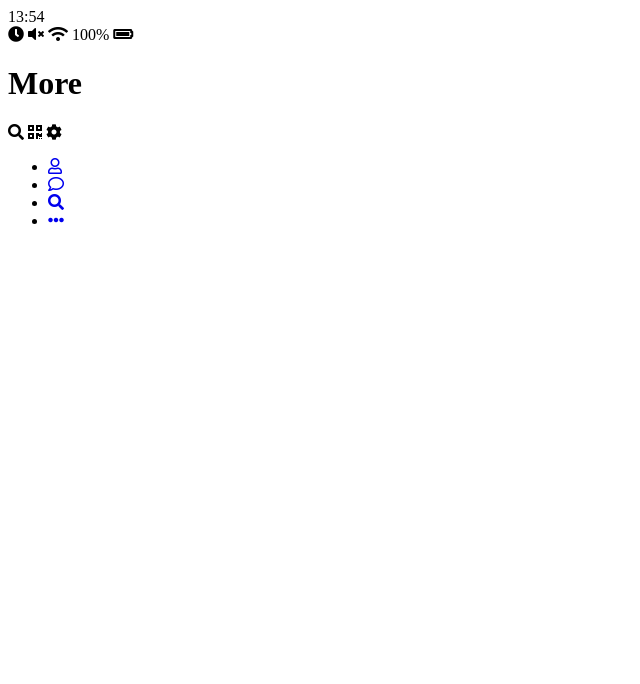
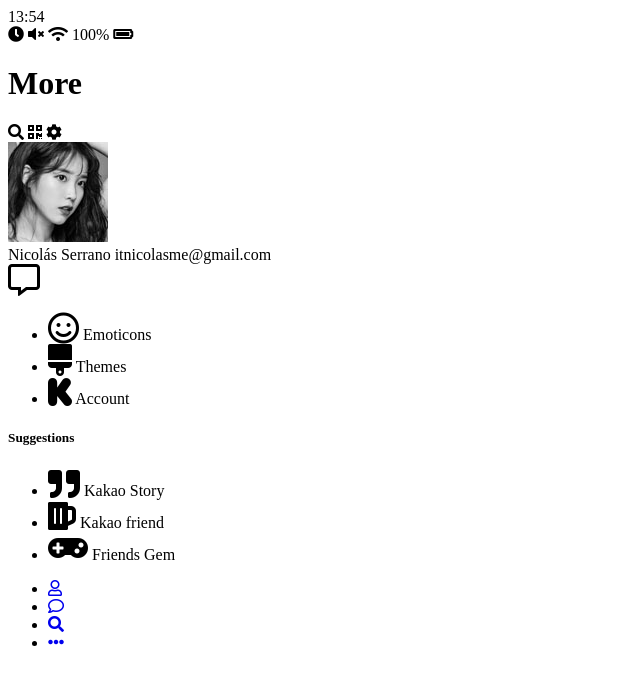
Before and after one commit to k8440009/kakao-clone-2.0, a plain HTML site: page more.html in a window 1280 px wide. Shown: the whole page, without its empty margins (0-640 px from the left). Drawn offline with Linux system fonts and the light colour scheme.

Commit message:
#1.7 More Screen

```diff
--- a/more.html
+++ b/more.html
@@ -42,6 +42,75 @@
         </span>
       </div>
     </header>
+    <main class="more">
+        <header class="more__header">
+          <div class="friends__friend friend friend--lg">
+            <div class="friend__column">
+              <img src="images/avatar.jpg" class="g-avatar friend__avatar" />
+              <div class="friend__content">
+                <span class="friend__name">
+                  Nicolás Serrano
+                </span>
+                <span class="friend__status">
+                  itnicolasme@gmail.com
+                </span>
+              </div>
+            </div>
+            <div class="friend__column">
+              <i class="far fa-comment-alt fa-2x"></i>
+            </div>
+          </div>
+          <ul class="more__btn-list">
+            <li class="more__btn">
+              <span class="more__btn-icon">
+                <i class="far fa-smile fa-2x"></i>
+              </span>
+              <span class="more__btn-title">
+                Emoticons
+              </span>
+            </li>
+            <li class="more__btn">
+              <span class="more__btn-icon">
+                <i class="fas fa-brush fa-2x"></i>
+              </span>
+              <span class="more__btn-title">
+                Themes
+              </span>
+            </li>
+            <li class="more__btn">
+              <span class="more__btn-icon">
+                <i class="fab fa-kickstarter-k fa-2x"></i>
+              </span>
+              <span class="more__btn-title">
+                Account
+              </span>
+            </li>
+          </ul>
+        </header>
+        <section class="more__suggestions">
+          <h5 class="more__title">Suggestions</h5>
+          <ul class="more__suggestions-list">
+            <li class="more__suggestion suggestion">
+              <span class="suggestion__icon">
+                <i class="fas fa-quote-right fa-2x"></i>
+              </span>
+              <span class="suggestion__title">Kakao Story</span>
+            </li>
+            <li class="more__suggestion suggestion">
+              <span class="suggestion__icon">
+                <i class="fas fa-beer fa-2x"></i>
+              </span>
+              <span class="suggestion__title">Kakao friend</span>
+            </li>
+            <li class="more__suggestion suggestion">
+              <span class="suggestion__icon">
+                <i class="fas fa-gamepad fa-2x"></i>
+              </span>
+              <span class="suggestion__title">Friends Gem</span>
+            </li>
+          </ul>
+        </section>
+      </main>
     <!-- BOTTOM -->
     <nav class="nav">
       <ul class="nav__list">
```
